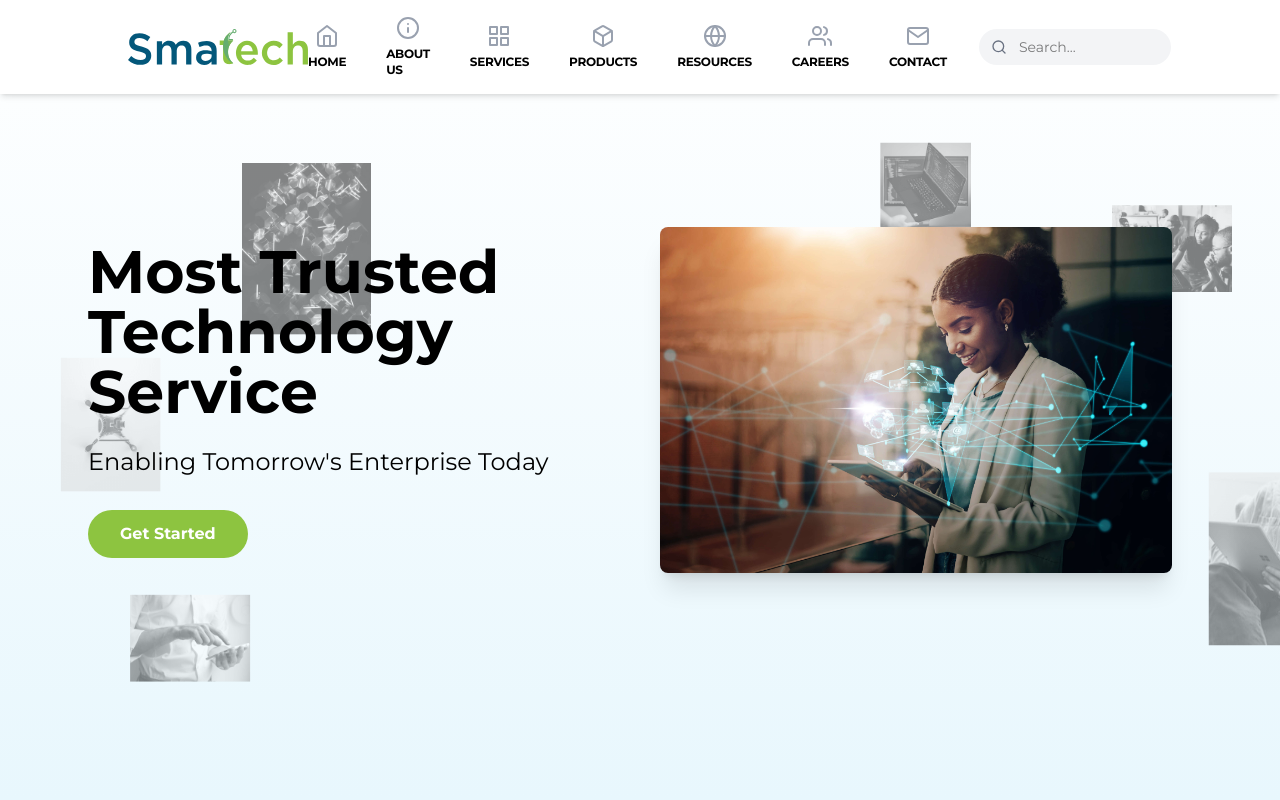
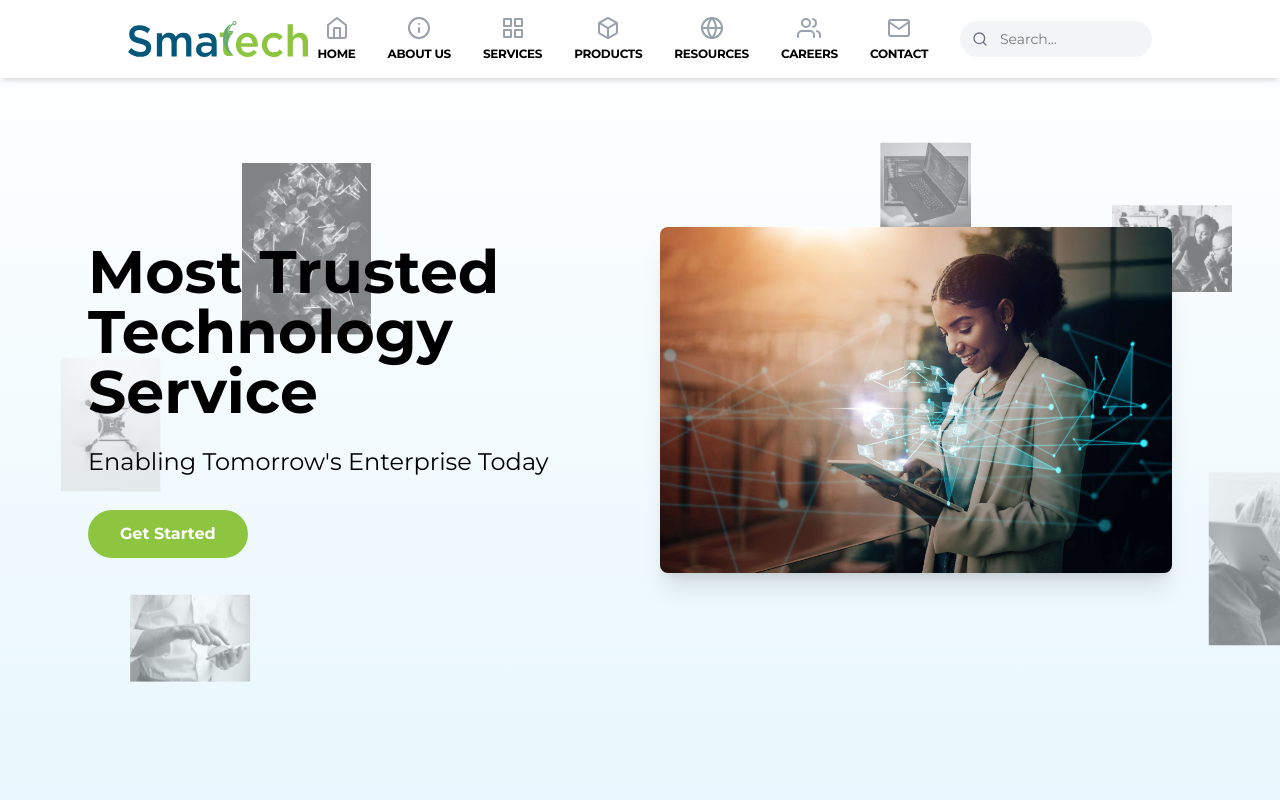
Before and after one commit to billychosee/Website, a Next.js app: page / in a window 1280 px wide. Shown: the top 800 px of the page. Built offline with nearby package versions, Linux system fonts and the light colour scheme.

Commit message:
Final Changes ts configgfds

```diff
--- a/src/app/components/navbar/DesktopNav.tsx
+++ b/src/app/components/navbar/DesktopNav.tsx
@@ -33,7 +33,7 @@ export default function DesktopNav() {
 
   return (
     <div className="flex items-center">
-      <ul className="items-center justify-center flex-1 hidden gap-10 font-bold text-black md:flex">
+      <ul className="items-center justify-center flex-1 hidden gap-8 font-semibold text-black md:flex">
         {NAV_ITEMS.map((item) => {
           const Icon = item.icon;
           return (
--- a/src/app/components/navbar/MobileNav.tsx
+++ b/src/app/components/navbar/MobileNav.tsx
@@ -70,11 +70,11 @@ export default function MobileNav({
       </button>
 
       {isOpen && (
-        <div className="fixed inset-0 z-40 bg-black bg-opacity-50 md:hidden">
-          <div
-            ref={menuRef}
-            className="fixed top-0 bottom-0 right-0 z-50 flex flex-col w-4/5 max-w-md p-6 overflow-y-auto bg-white shadow-xl"
-          >
+<div className="fixed inset-0 z-40 bg-white md:hidden">
+  <div
+    ref={menuRef}
+    className="fixed right-0 z-50 flex flex-col w-3/4 max-w-sm p-4 bg-white shadow-lg"
+  >
             <div className="flex items-center justify-between pb-4 mb-4 border-b">
               <Link href="/" onClick={onToggle}>
                 <Image
```
